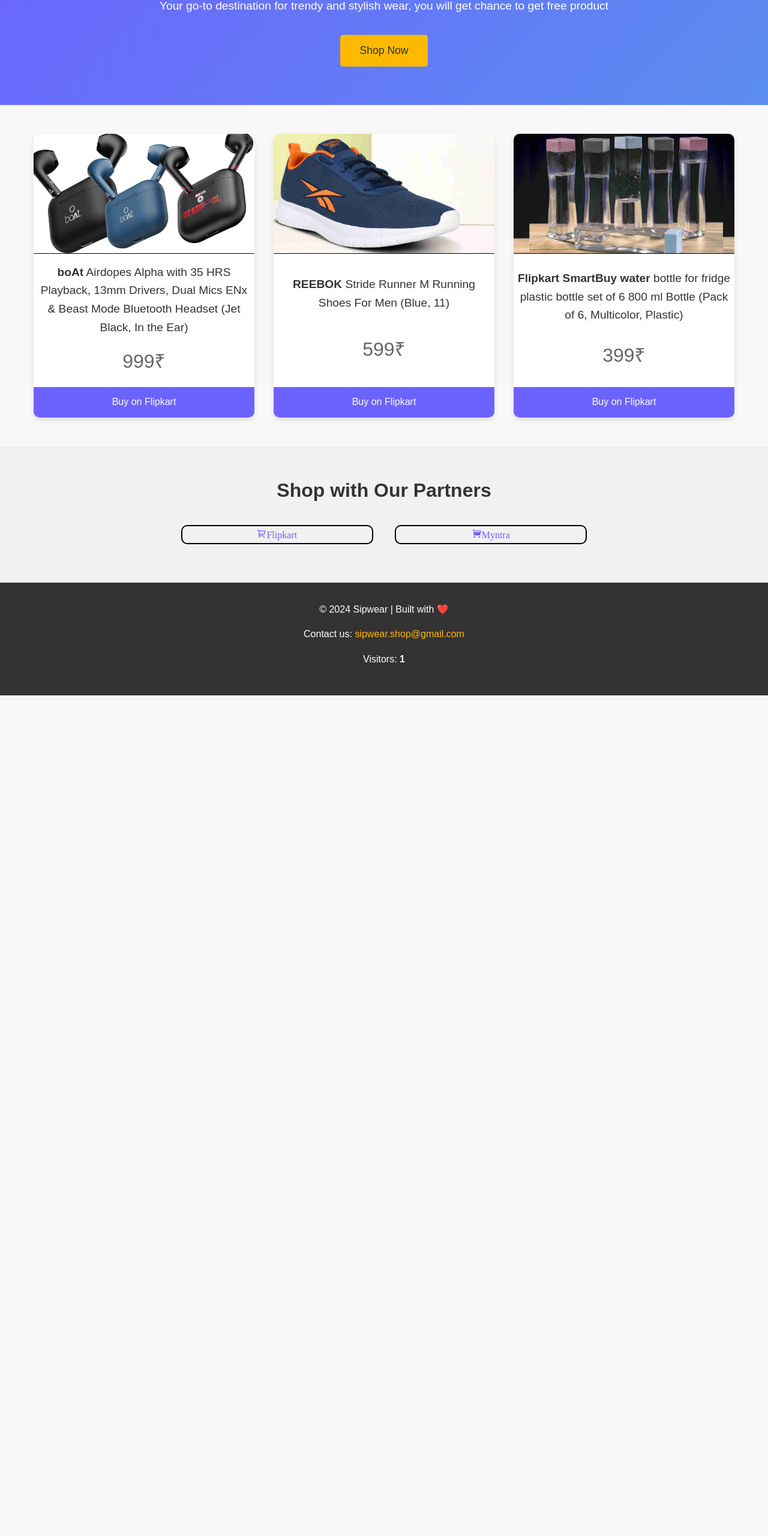
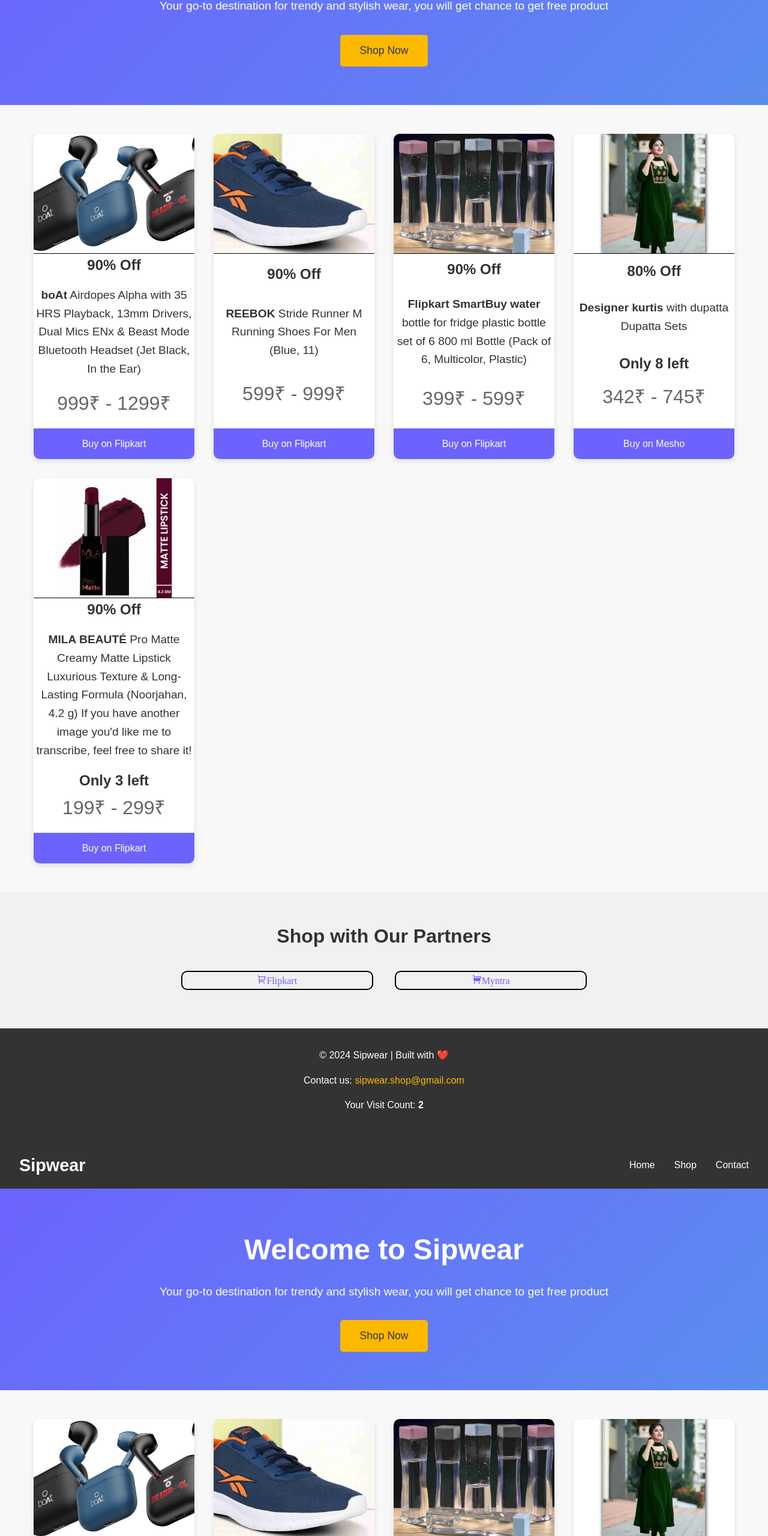
Before and after one commit to StudioAirbrush/Sipwear, a plain HTML site: page index.html in a window 1280 px wide. Shown: the part 240-2800 px from the top of the page at 60% size. Before the commit the page ends 1399 px from the top, so only its background shows below. Drawn offline with nearby package versions, Linux system fonts and the light colour scheme.

Commit message:
index.html

```diff
--- a/index.html
+++ b/index.html
@@ -31,24 +31,51 @@
   <section class="products">
     <div class="product-card">
       <img src="Head.jpg" alt="Product 1">
+      <h1 class="offeer">90% Off</h1>
       <h3> <span>boAt</span> Airdopes Alpha with 35 HRS Playback, 13mm Drivers, Dual Mics ENx & Beast Mode Bluetooth Headset (Jet Black, In the Ear)
 </h3>
-      <p>999₹</p>
+      <p>999₹ - 1299₹</p>
       <a href="https://fktr.in/14i5Tve" target="_blank">Buy on Flipkart</a>
     </div>
     <div class="product-card">
       <img src="Sho.jpg" alt="Product 2">
+      <h1 class="offeer">90% Off</h1>
       <h3> <span>REEBOK</span> Stride Runner M Running Shoes For Men (Blue, 11)
 </h3>
-      <p>599₹</p>
+      <p>599₹ - 999₹</p>
       <a href="https://fktr.in/hZylnvA" target="_blank">Buy on Flipkart</a>
     </div>
     <div class="product-card">
       <img src="Bot.jpg" alt="Product 3">
+      <h1 class="offeer">90% Off</h1>
       <h3><span>Flipkart SmartBuy water</span> bottle for fridge plastic bottle set of 6 800 ml Bottle (Pack of 6, Multicolor, Plastic)
 </h3>
-      <p>399₹</p>
+      <p>399₹ - 599₹</p>
       <a href="https://fktr.in/aRnX7x5" target="_blank">Buy on Flipkart</a>
+    </div>
+
+    <div class="product-card">
+      <img src="20241228_233112.jpg" alt="Product 3">
+      <h1 class="offeer">80% Off</h1>
+      <h3> <span>Designer kurtis</span> with dupatta
+Dupatta Sets
+</h3>
+      <h2>Only 8 left</h2>
+      <p>342₹ - 745₹</p>
+      <a href="https://www.meesho.com/designer-kurtis-with-duptta-dupatta-sets/p/1fskbw" target="_blank">Buy on Mesho</a>
+    </div>
+
+    <div class="product-card">
+      <img src="20241228_233009.jpg" alt="Product 3">
+      <h1 class="offeer">90% Off</h1>
+      <h3> <span>MILA BEAUTÉ</span> Pro Matte Creamy Matte Lipstick
+Luxurious Texture & Long-Lasting Formula
+(Noorjahan, 4.2 g)
+If you have another image you'd like me to transcribe, feel free to share it!
+</h3>
+      <h2>Only 3 left</h2>
+      <p>199₹ - 299₹</p>
+      <a href="https://fktr.in/C7ah0np" target="_blank">Buy on Flipkart</a>
     </div>
   </section>
 
@@ -78,7 +105,119 @@
 <footer>
   <p>© 2024 Sipwear | Built with ❤️</p>
   <p>Contact us: <a href="mailto:support@sipwear.com">  sipwear.shop@gmail.com</a></p>
-  <p>Visitors: <span id="visitor-count">0</span></p> <!-- Display visitor count here -->
+  <p>Your Visit Count: <span id="visitor-count">0</span></p> <!-- Display visitor count here -->
+</footer>
+
+  <script src="script.js"></script> <!-- Link to the external JS file -->
+</body>
+</html><!DOCTYPE html>
+<html lang="en">
+<head>
+  <meta charset="UTF-8">
+  <meta name="viewport" content="width=device-width, initial-scale=1.0">
+  <title>Sipwear - Your Go-To Shop for Stylish Wear</title>
+  <link href="https://cdn.jsdelivr.net/npm/remixicon@2.5.0/fonts/remixicon.css" rel="stylesheet"> <!-- Remix Icon CDN -->
+  <link rel="stylesheet" href="style.css"> <!-- Link to the external CSS file -->
+</head>
+<body>
+  <!-- Navigation -->
+  <nav>
+    <h1>Sipwear</h1>
+    <ul>
+      <li>Home</li>
+      <li>Shop</li>
+      <li>Contact</li>
+    </ul>
+  </nav>
+
+  <!-- Hero Section -->
+  <section class="hero">
+    <h1>Welcome to Sipwear</h1>
+    <p>Your go-to destination for trendy and stylish wear,
+      you will get chance to get free product
+    </p>
+    <button>Shop Now</button>
+  </section>
+
+  <!-- Products Section -->
+  <section class="products">
+    <div class="product-card">
+      <img src="Head.jpg" alt="Product 1">
+      <h1 class="offeer">90% Off</h1>
+      <h3> <span>boAt</span> Airdopes Alpha with 35 HRS Playback, 13mm Drivers, Dual Mics ENx & Beast Mode Bluetooth Headset (Jet Black, In the Ear)
+</h3>
+      <p>999₹ - 1299₹</p>
+      <a href="https://fktr.in/14i5Tve" target="_blank">Buy on Flipkart</a>
+    </div>
+    <div class="product-card">
+      <img src="Sho.jpg" alt="Product 2">
+      <h1 class="offeer">90% Off</h1>
+      <h3> <span>REEBOK</span> Stride Runner M Running Shoes For Men (Blue, 11)
+</h3>
+      <p>599₹ - 999₹</p>
+      <a href="https://fktr.in/hZylnvA" target="_blank">Buy on Flipkart</a>
+    </div>
+    <div class="product-card">
+      <img src="Bot.jpg" alt="Product 3">
+      <h1 class="offeer">90% Off</h1>
+      <h3><span>Flipkart SmartBuy water</span> bottle for fridge plastic bottle set of 6 800 ml Bottle (Pack of 6, Multicolor, Plastic)
+</h3>
+      <p>399₹ - 599₹</p>
+      <a href="https://fktr.in/aRnX7x5" target="_blank">Buy on Flipkart</a>
+    </div>
+
+    <div class="product-card">
+      <img src="20241228_233112.jpg" alt="Product 3">
+      <h1 class="offeer">80% Off</h1>
+      <h3> <span>Designer kurtis</span> with dupatta
+Dupatta Sets
+</h3>
+      <h2>Only 8 left</h2>
+      <p>342₹ - 745₹</p>
+      <a href="https://www.meesho.com/designer-kurtis-with-duptta-dupatta-sets/p/1fskbw" target="_blank">Buy on Mesho</a>
+    </div>
+
+    <div class="product-card">
+      <img src="20241228_233009.jpg" alt="Product 3">
+      <h1 class="offeer">90% Off</h1>
+      <h3> <span>MILA BEAUTÉ</span> Pro Matte Creamy Matte Lipstick
+Luxurious Texture & Long-Lasting Formula
+(Noorjahan, 4.2 g)
+If you have another image you'd like me to transcribe, feel free to share it!
+</h3>
+      <h2>Only 3 left</h2>
+      <p>199₹ - 299₹</p>
+      <a href="https://fktr.in/C7ah0np" target="_blank">Buy on Flipkart</a>
+    </div>
+  </section>
+
+  <!-- Partners Section -->
+  <section class="partners">
+    <h2>Shop with Our Partners</h2>
+
+    <!-- Flipkart Container -->
+    <div class="partner-container">
+      <a href="https://fktr.in/F7OaFkF" target="_blank">
+        <i class="ri-shopping-cart-2-line">Flipkart</i> <!-- Remix Icon for shopping cart -->
+      </a>
+    </div>
+
+    <!-- Amazon Container -->
+
+    <div class="partner-container">
+      <a href="https://myntr.it/rRABEti" target="_blank">
+        <i class="ri-shopping-cart-fill">Myntra</i>
+        <!-- Remix Icon for Amazon -->
+      </a>
+    </div>
+
+  </section>
+
+ <!-- Footer -->
+<footer>
+  <p>© 2024 Sipwear | Built with ❤️</p>
+  <p>Contact us: <a href="mailto:support@sipwear.com">  sipwear.shop@gmail.com</a></p>
+  <p>Your Visit Count: <span id="visitor-count">0</span></p> <!-- Display visitor count here -->
 </footer>
 
   <script src="script.js"></script> <!-- Link to the external JS file -->
```
